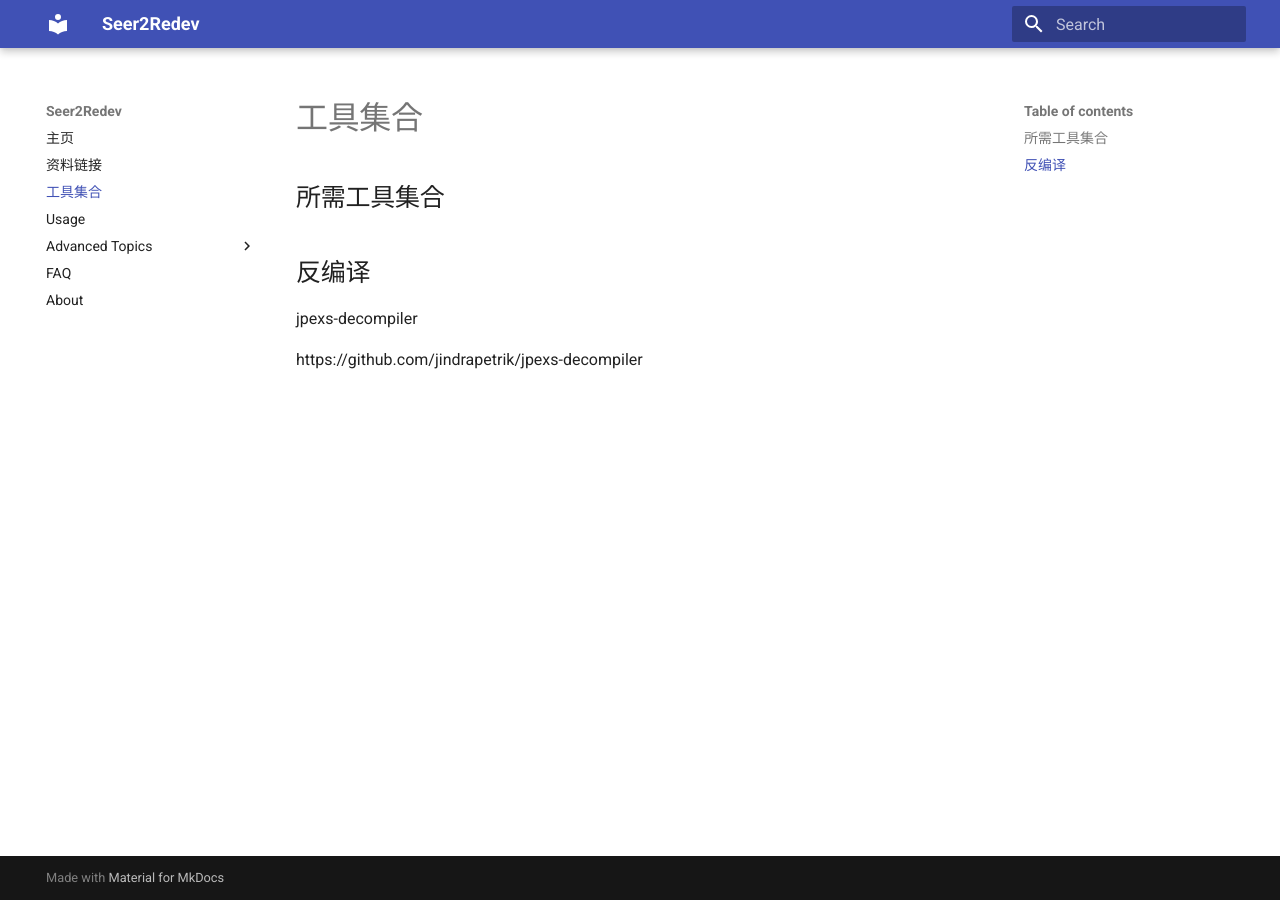
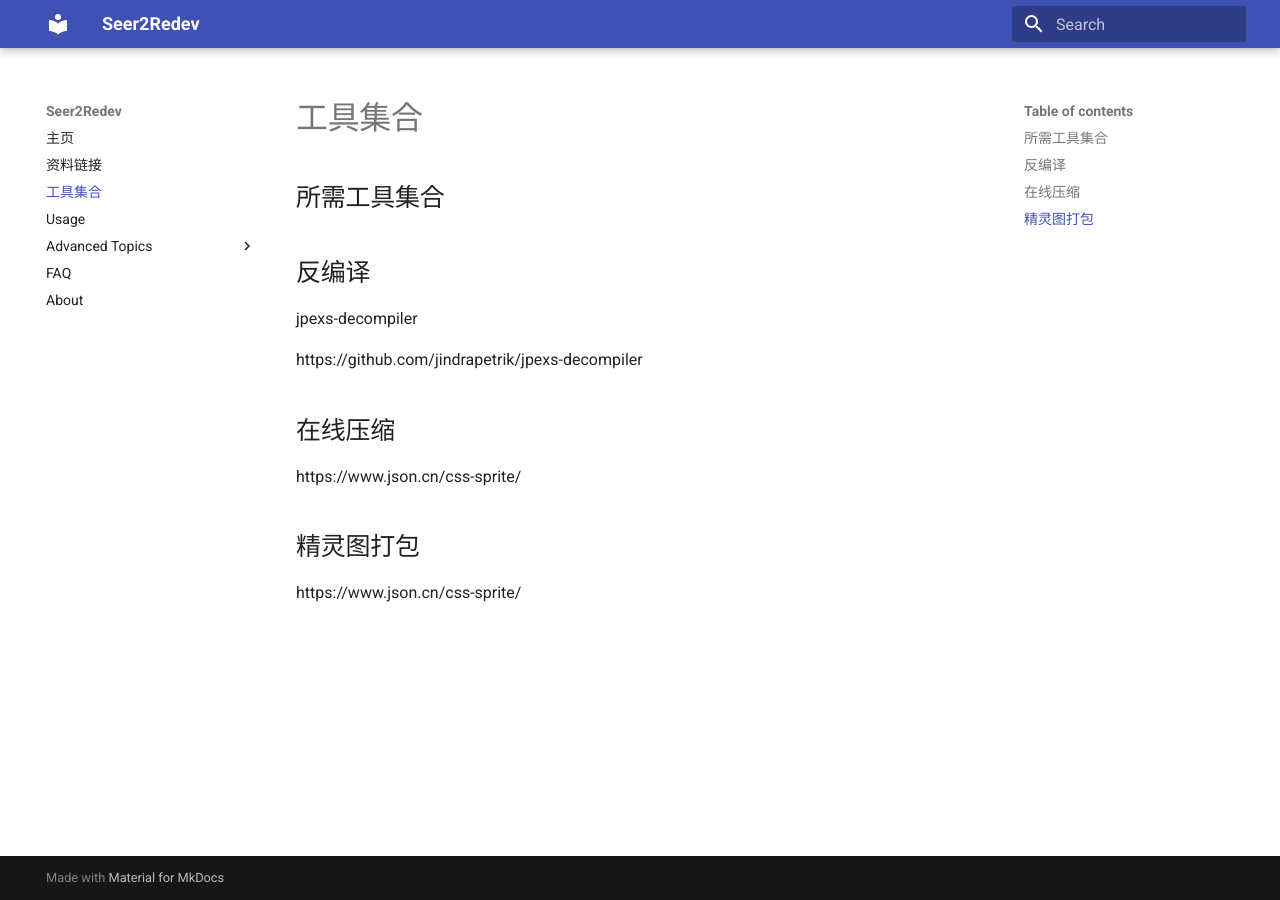
Before and after one commit to Seer2reboot/Seer2ReDev, an MkDocs documentation site: the page built from docs/tools.md, in a window 1280 px wide. Built offline with MkDocs 1.6.1 and Material for MkDocs 9.7.7, drawn with Linux system fonts in a browser that asks for light colours.

Commit message:
工具集合更新

```diff
--- a/docs/tools.md
+++ b/docs/tools.md
@@ -4,3 +4,12 @@
 jpexs-decompiler
 
 https://github.com/jindrapetrik/jpexs-decompiler
+
+## 在线压缩
+
+https://www.json.cn/css-sprite/
+
+
+## 精灵图打包
+
+https://www.json.cn/css-sprite/
```
